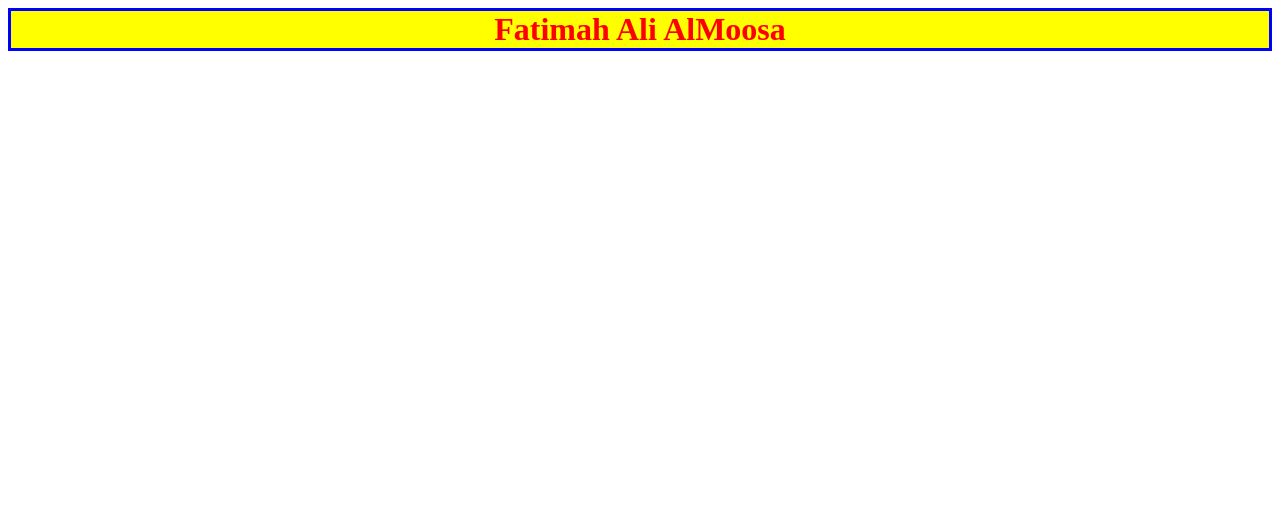
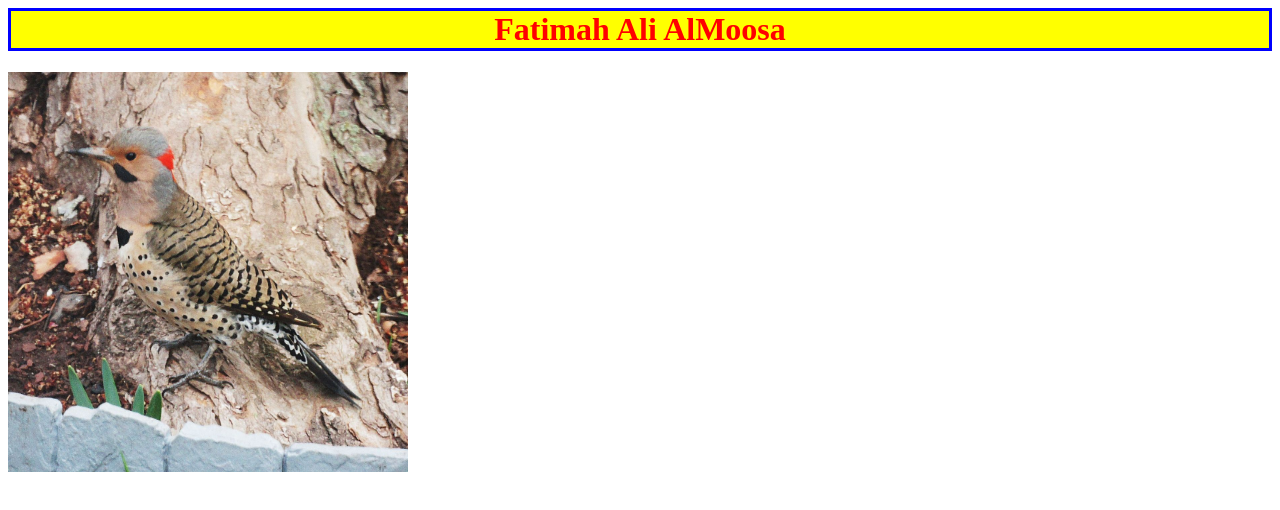
Before and after one commit to ryadali/store, a plain HTML site: page index.html in a window 1280 px wide. Drawn offline with Linux system fonts and the light colour scheme.

Commit message:
Update index.html

```diff
--- a/index.html
+++ b/index.html
@@ -10,6 +10,7 @@
 
 
 <h1 style="color:red;background-color:yellow;border:3px solid blue;text-align:center">Fatimah Ali AlMoosa</h1>
+    <img src="pic33.jpg" height="400px" width="400px"/>
 
 
 
```
